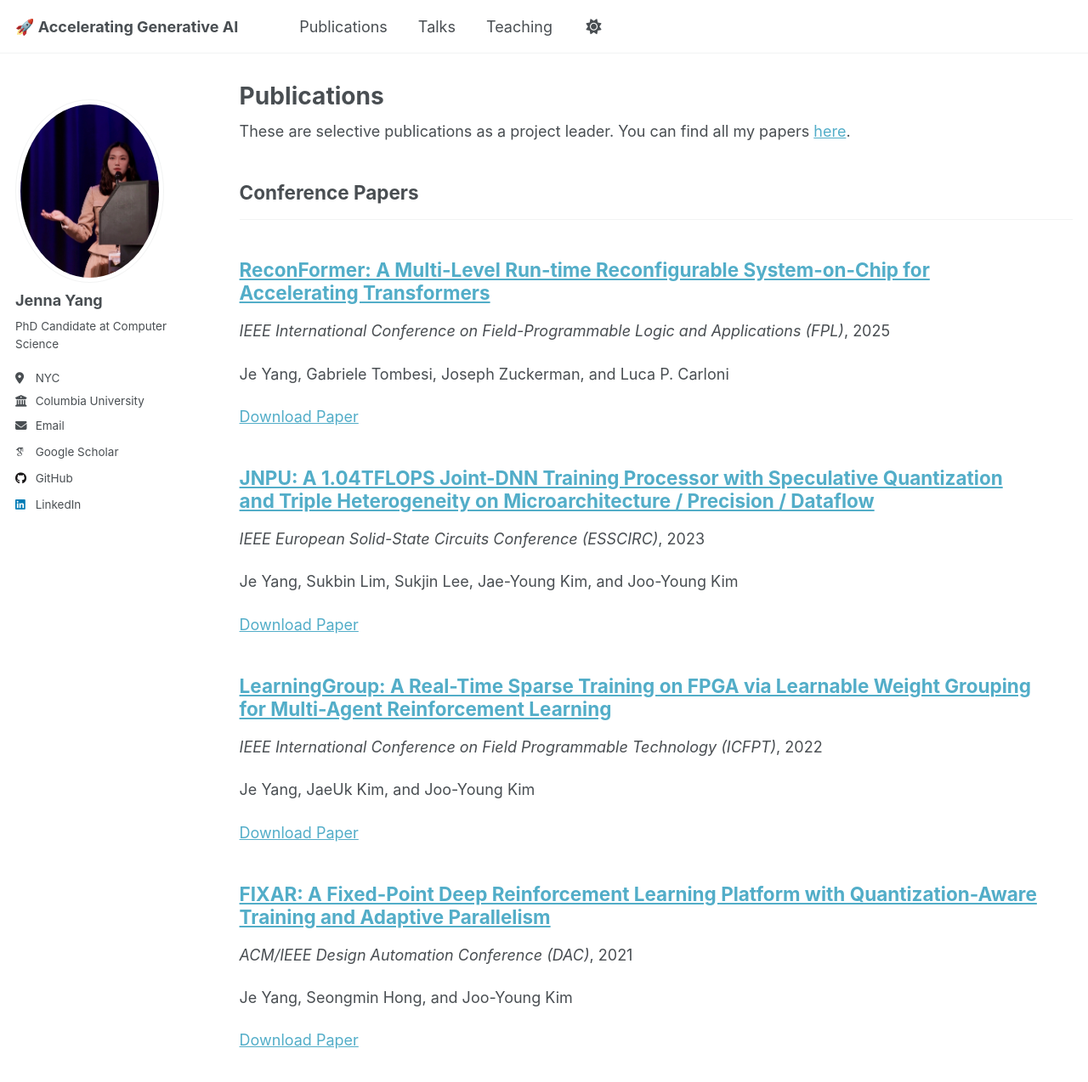
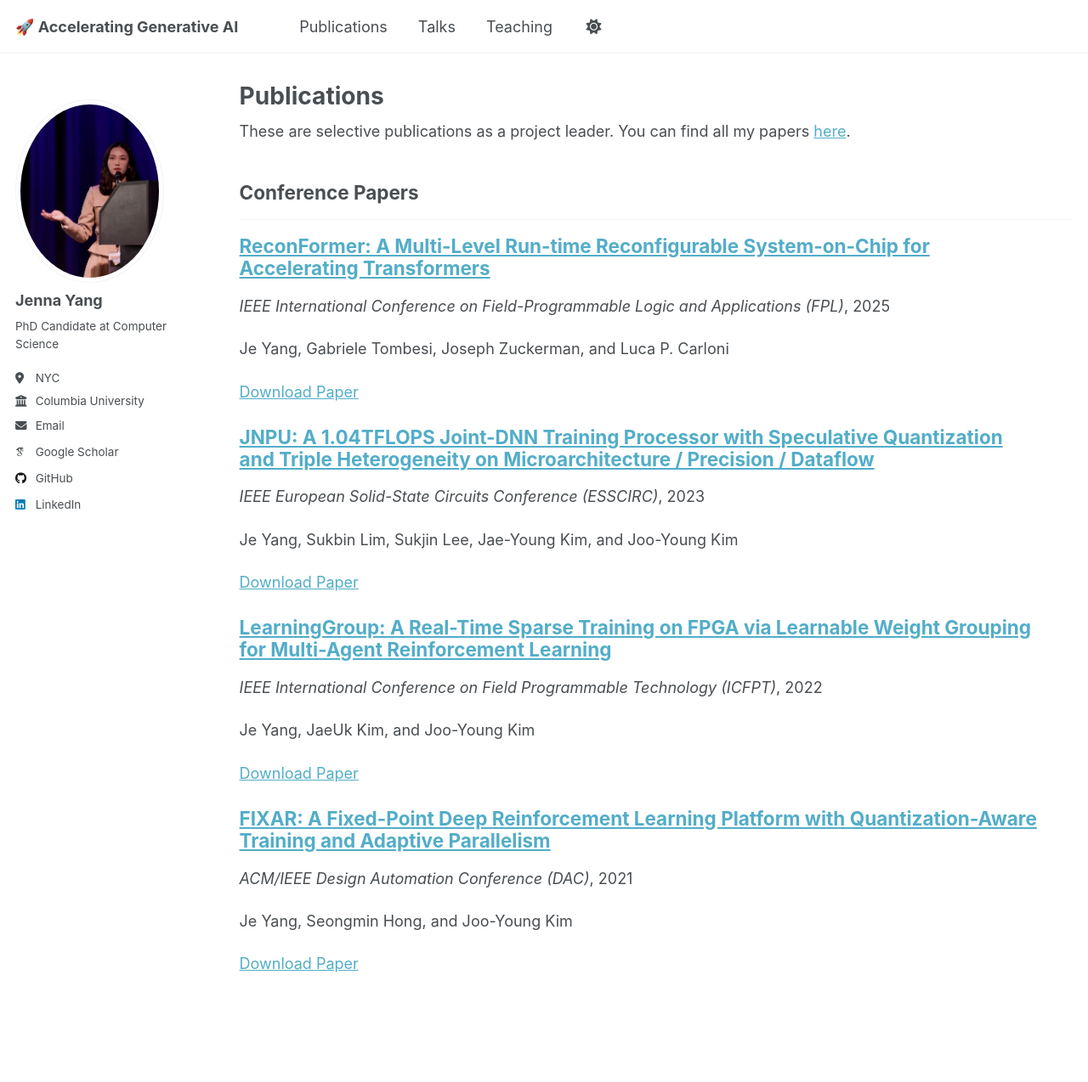
Before and after one commit to jenna-yang/jenna-yang.github.io, a Jekyll site: the page built from _pages/publications.html, in a window 1280 px wide and 1400 px high. Shown: the top 1274 px of the window at 85% size. Built offline with Jekyll 4.4.1, drawn with Linux system fonts in a browser that asks for light colours; some web fonts are replaced.

Commit message:
change line width in publications

```diff
--- a/_pages/publications.html
+++ b/_pages/publications.html
@@ -6,7 +6,35 @@
 ---
 
 {% if site.author.googlescholar %}
-  <div class="wordwrap">These are selective publications as a project leader. You can find all my papers <a href="{{site.author.googlescholar}}">here</a>.</div>
+  <div class="wordwrap">These are selective publications as a project leader. You can find all my papers <a href="{{site.author.googlescholar}}">here</a>.
+    <style>
+  /* Publications 내부 요소만 간격 조정 */
+  .archive .archive__item-title {
+    line-height: 1.15;
+    margin: 0 0 .15rem;
+  }
+
+  .archive .page__meta,
+  .archive .archive__item-excerpt,
+  .archive .publication-authors,
+  .archive .publication-venue {
+    line-height: 1.25;
+    margin: 0 0 .2rem;
+  }
+
+  .archive .btn {
+    margin-top: .15rem;
+    margin-bottom: 0;
+    padding-top: .25rem;
+    padding-bottom: .25rem;
+  }
+
+  /* 논문과 논문 사이 간격은 유지 */
+  .archive .archive__item {
+    margin-bottom: 1.5rem;
+  }
+  </style>
+  </div>
 {% endif %}
 
 {% include base_path %}
--- a/_sass/layout/_sidebar.scss
+++ b/_sass/layout/_sidebar.scss
@@ -83,7 +83,7 @@
 .author__avatar {
   display: table-cell;
   vertical-align: top;
-  width: 80px;
+  width: 120px;
   // set width only, for non-square avatars
   // height: 36px;
 
```
